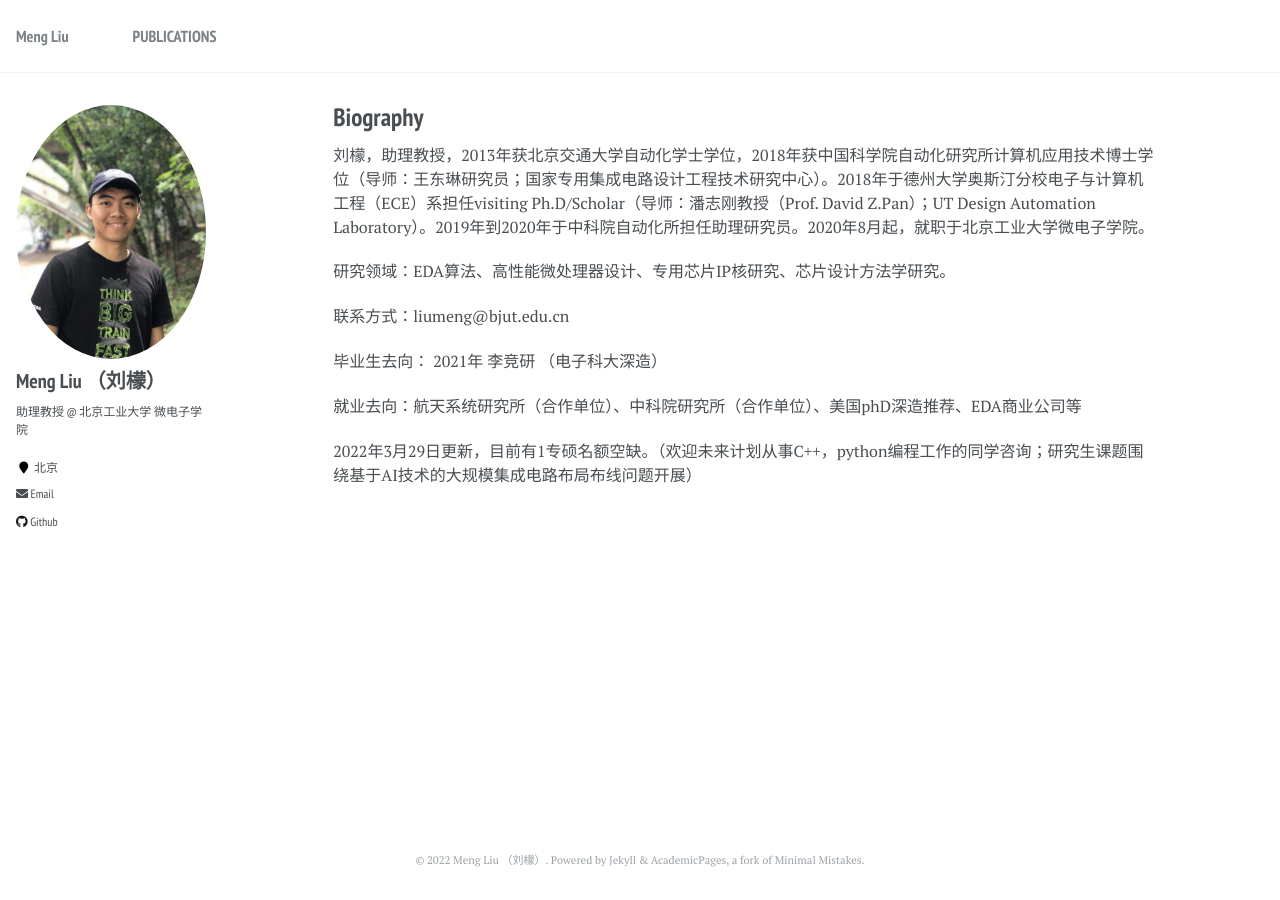
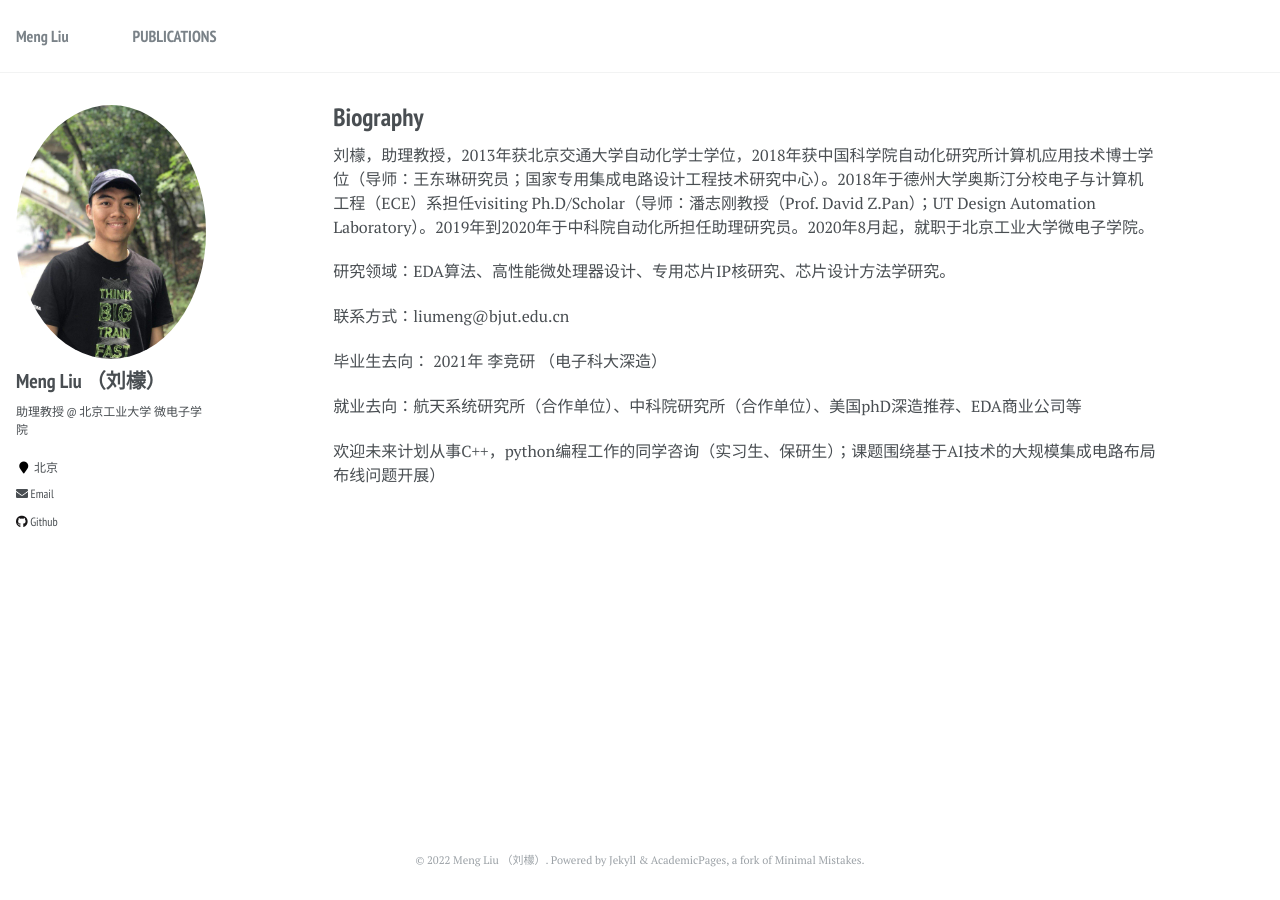
Before and after one commit to liumengbjut/liumengbjut.github.io, a Jekyll site: the page built from _pages/about.md, in a window 1280 px wide. Built offline with Jekyll 4.4.1, drawn with Linux system fonts in a browser that asks for light colours.

Commit message:
Update about.md

```diff
--- a/_pages/about.md
+++ b/_pages/about.md
@@ -21,4 +21,4 @@ redirect_from:
 
 就业去向：航天系统研究所（合作单位）、中科院研究所（合作单位）、美国phD深造推荐、EDA商业公司等
 
-2022年3月29日更新，目前有1专硕名额空缺。（欢迎未来计划从事C++，python编程工作的同学咨询；研究生课题围绕基于AI技术的大规模集成电路布局布线问题开展）
+欢迎未来计划从事C++，python编程工作的同学咨询（实习生、保研生）；课题围绕基于AI技术的大规模集成电路布局布线问题开展）
```
